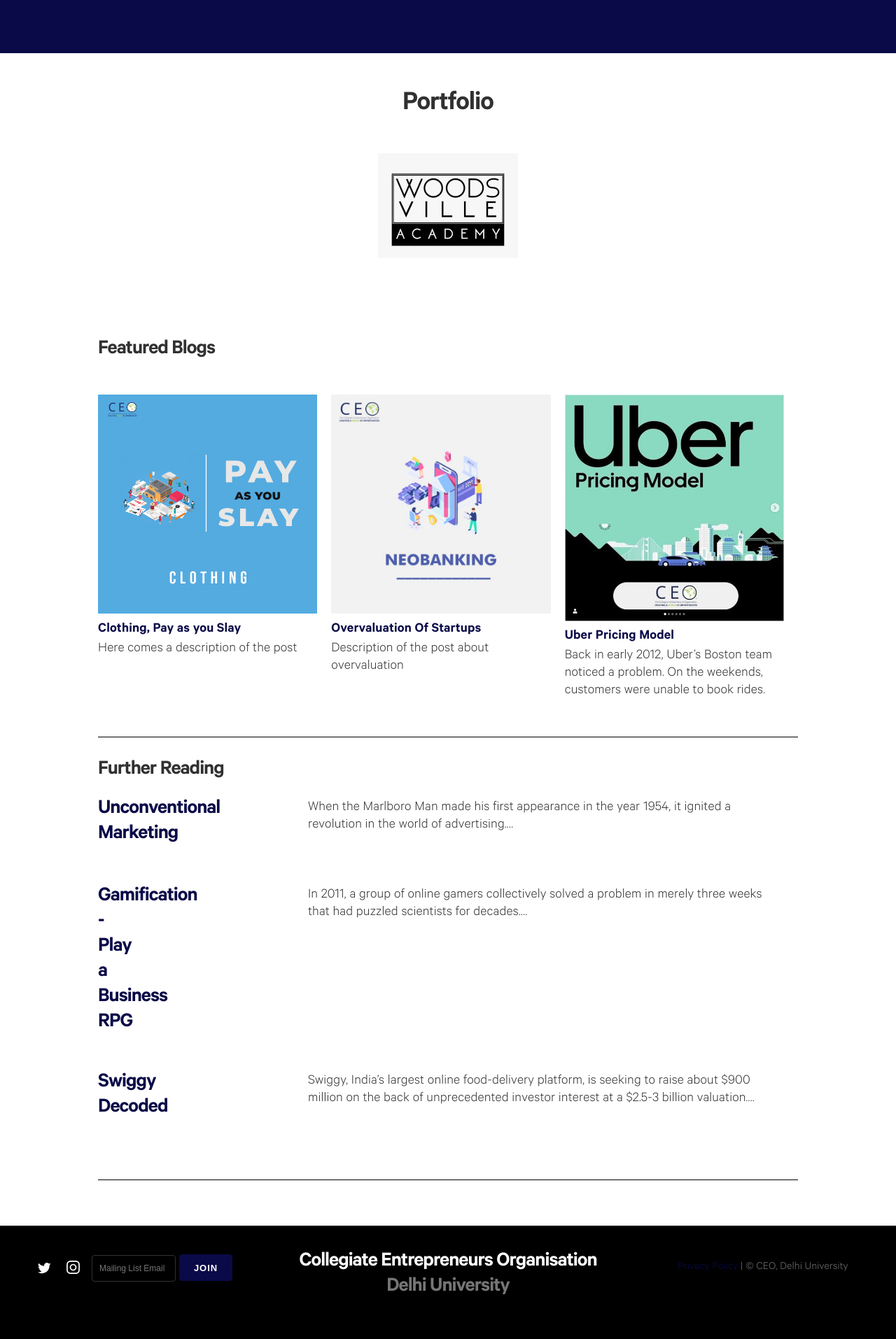
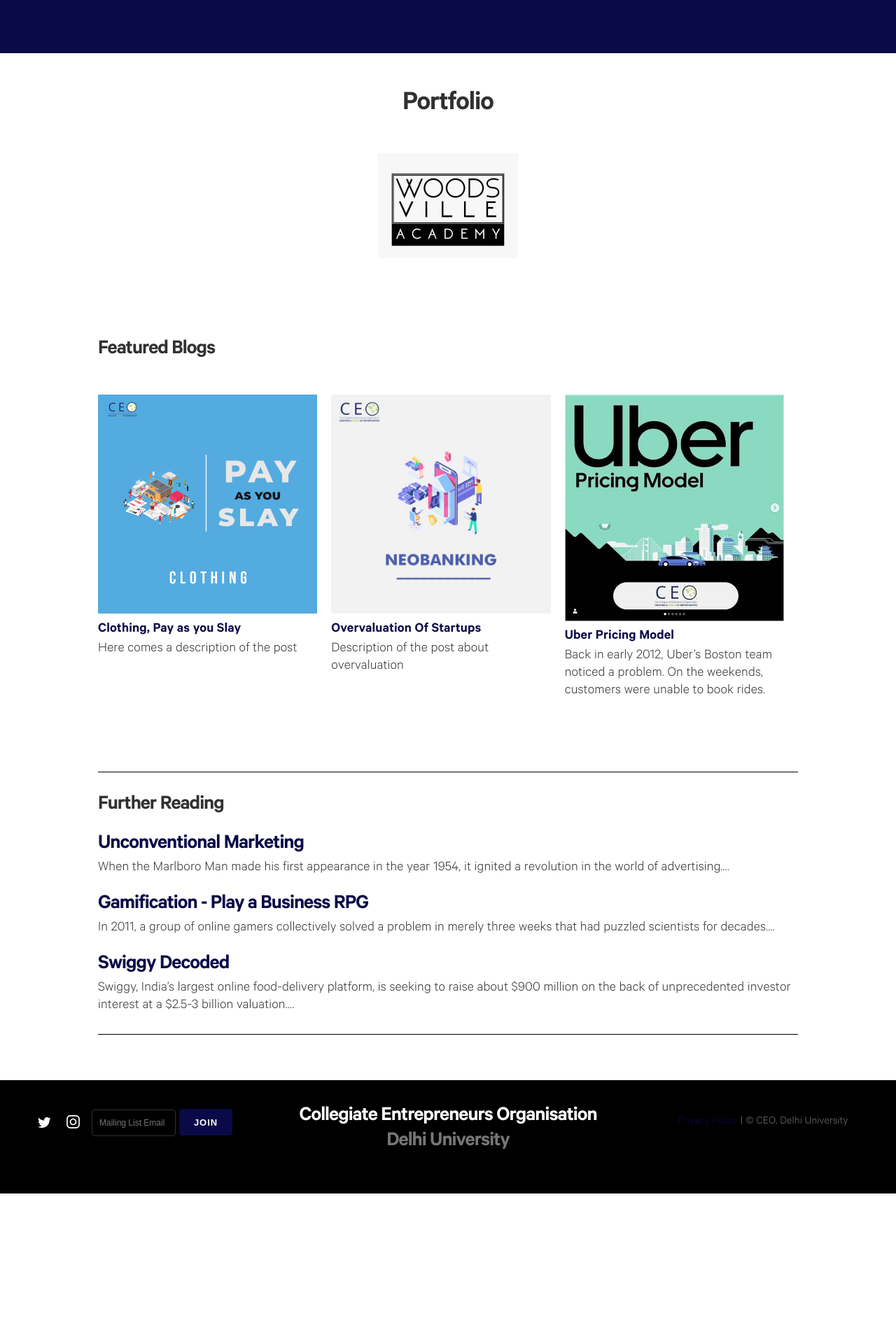
Before and after one commit to shivanshmehendiratta/ceodu.github.io, a Jekyll site: the page built from index.md, in a window 1280 px wide. Shown: the part 1304-3218 px from the top of the page at 70% size. Built offline with Jekyll 4.4.1, drawn with Linux system fonts in a browser that asks for light colours; nearby versions of some CDN libraries; some web fonts are replaced; after the commit the page ends 3010 px from its top, so only the background shows below that.

Commit message:
Update _Atom.scss

```diff
--- a/_sass/_Atom.scss
+++ b/_sass/_Atom.scss
@@ -439,7 +439,7 @@
 	.post-description{
 grid-area: 1/7/20/20;
 }
-.post {
+.posts {
 display: grid;
     grid-template-columns: repeat(20,5%);
     grid-template-rows: repeat(20,5%);
```
